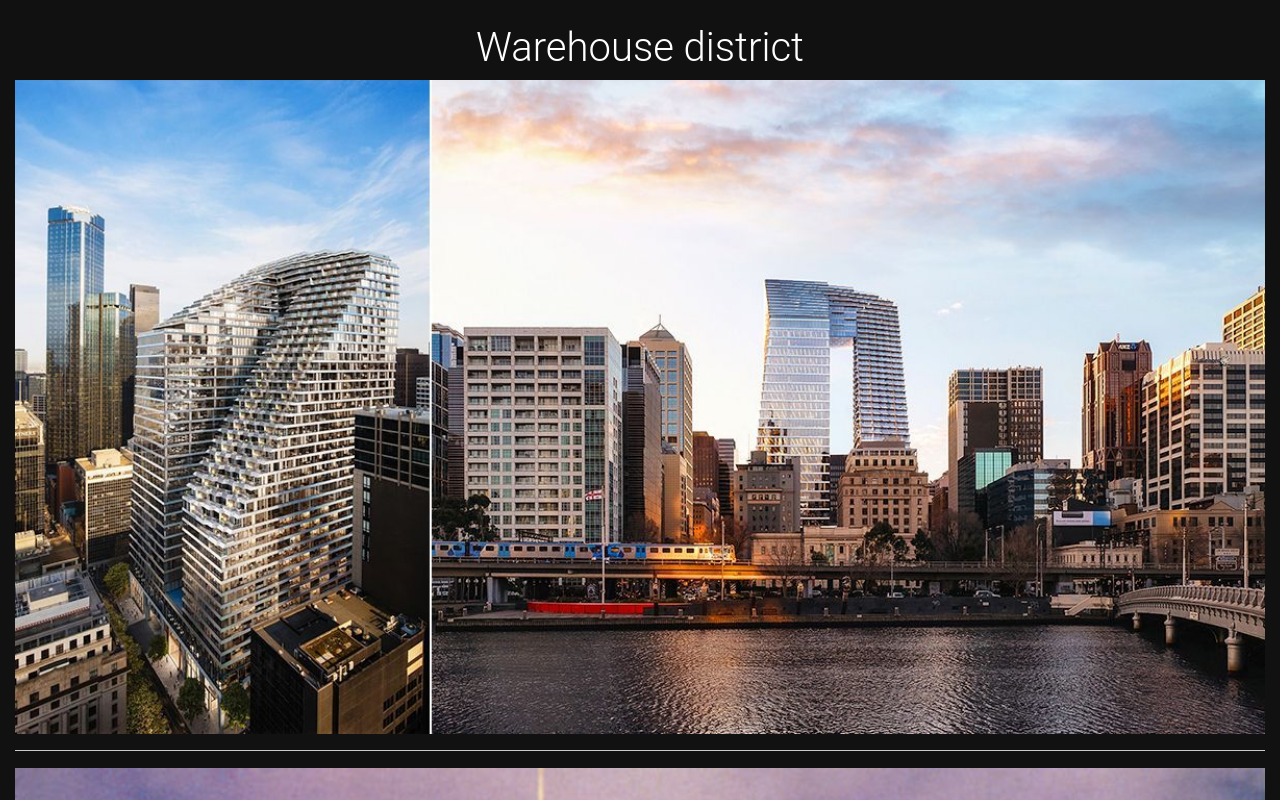
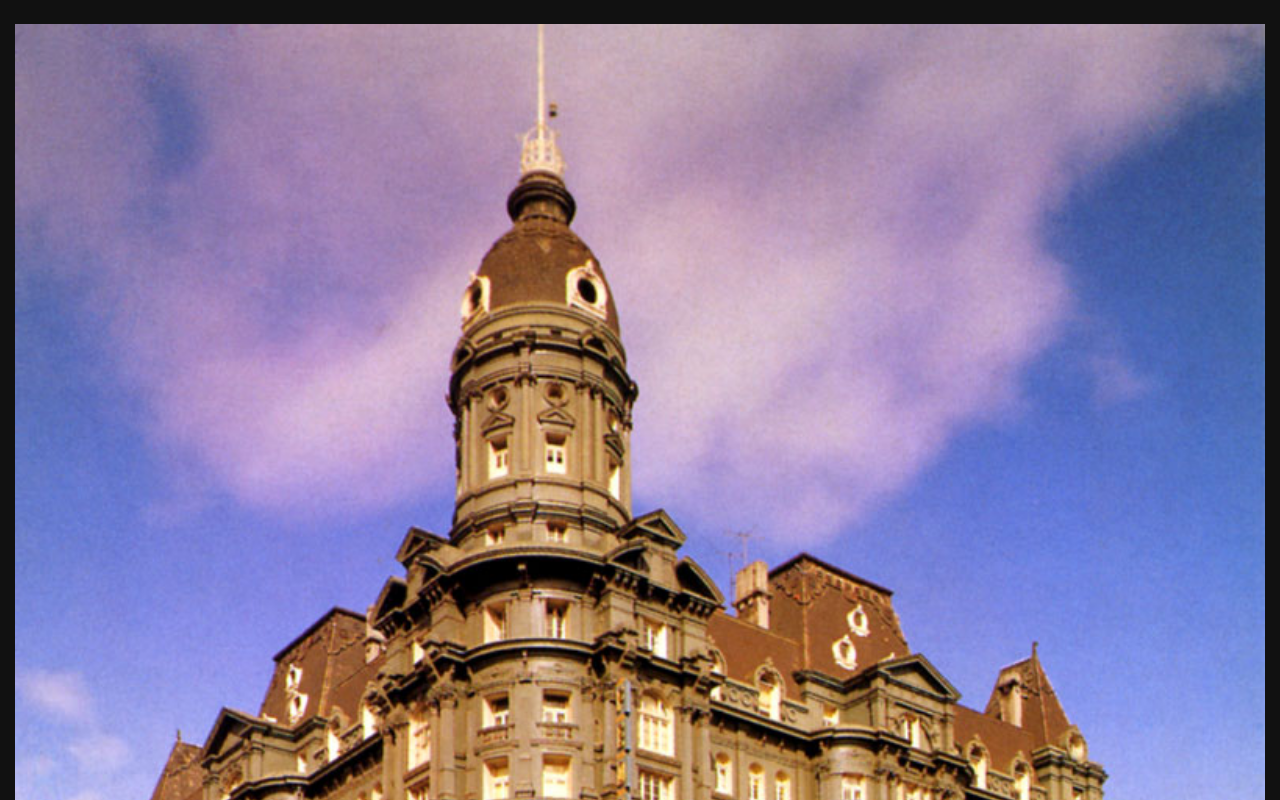
Before and after one commit to VE-Design-Team/DhumbahGoorowa, a plain HTML site: page 6.html in a window 1280 px wide. Shown: the top 800 px of the page. Drawn offline with nearby package versions, Linux system fonts and the light colour scheme.

Commit message:
No more pants

```diff
--- a/6.html
+++ b/6.html
@@ -40,13 +40,8 @@
                 <div class="col-12">
                     <br>
                 </div>
-                <h1 class="text-center">Warehouse district</h1>
             </div>
-            <div class="col-12">
-                <img class="img-fluid w-100" src="./img/6/pants.jpg">
 
-                <hr>
-            </div>
 
             <div class="col-12">
                 <img class="img-fluid w-100" src="./img/6/palace1.jpg">
```
